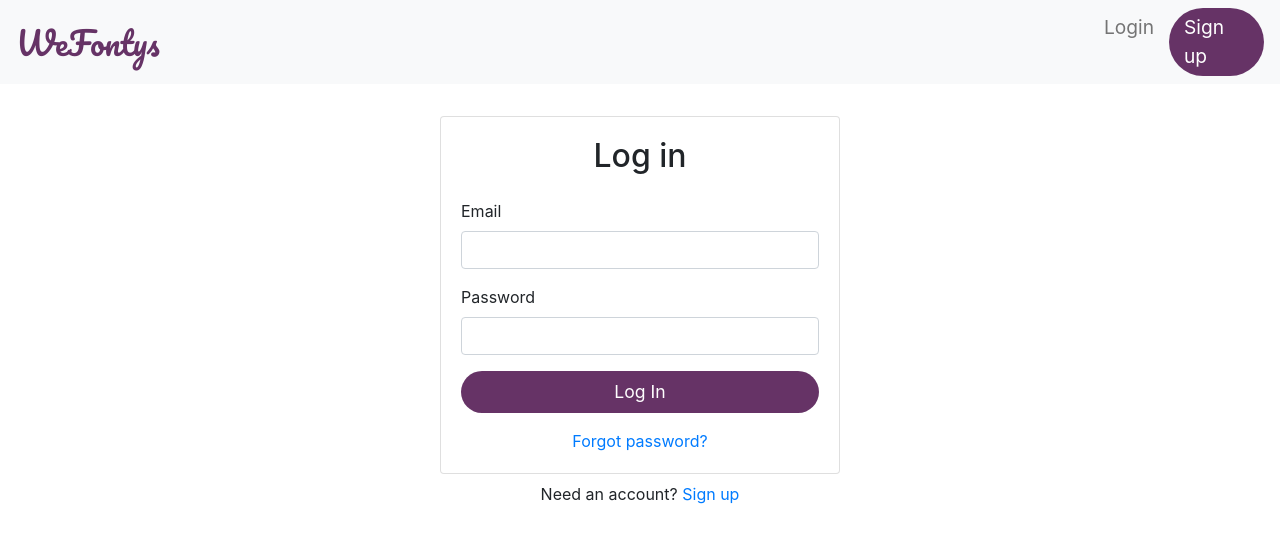
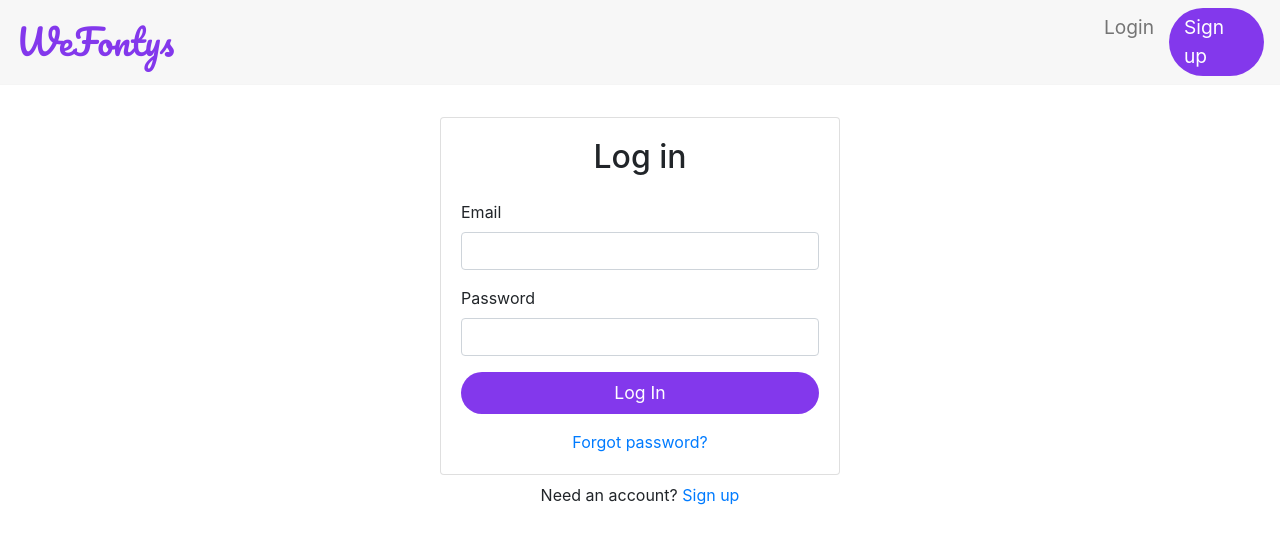
Before and after one commit to TinStay/DRAM-group, a React (Create React App) app in the folder we-fontys/: page /login in a window 1280 px wide. Shown: the top 544 px of the page. Built offline with nearby package versions, Linux system fonts and the light colour scheme; no server answers.

Commit message:
Changed discussion box bgc with light-gray scss variable

```diff
--- a/we-fontys/src/App.scss
+++ b/we-fontys/src/App.scss
@@ -17,6 +17,38 @@
 
   @media screen and (min-width: 992px) {
     padding: 0px;
+  }
+}
+
+.list-group {
+  background-color: inherit;
+  font-weight: 500;
+  // color: $fontys-purple;
+  // border: 2px solid $fontys-purple;
+
+  &:focus{
+    outline: none;
+    box-shadow: none;
+
+  }
+  &:active{
+    outline: none;
+    box-shadow: none;
+
+  }
+
+  .active{
+    background-color: $fontys-purple;
+    font-weight: 500;
+    // color: $fontys-purple;
+    border: 2px solid $fontys-purple;
+
+    &:focus{
+      outline: none;
+      box-shadow: none;
+
+    }
+
   }
 }
 
--- a/we-fontys/src/_variables.scss
+++ b/we-fontys/src/_variables.scss
@@ -2,7 +2,13 @@
 
 $logo-font-family: "Blackberry Jam","Pacifico", sans-serif;
 
-$fontys-purple: #663366;
-$fontys-purple-hover: #703970;
+// $fontys-purple: #663366;
+// $fontys-purple-hover: #703970;
+$fontys-purple: #8338ec;
+$fontys-purple-hover: #7a34db;
+
+$gray-light: #f7f7f7;
+$gray-light-border: #f5f5f5;
+
 
 $gray-image-border:  rgb(231, 231, 231);
--- a/we-fontys/src/components/Discussions/DiscussionBox.js
+++ b/we-fontys/src/components/Discussions/DiscussionBox.js
@@ -25,7 +25,7 @@ const DiscussionBox = (props) => {
   commentToBeDisplayed.splice(20, commentToBeDisplayed.length - 1);
 
   let discussionBoxClasses = [
-    "border rounded px-2 py-3 row",
+    "row px-2 py-3 mb-4 mx-0  rounded ",
     classes.dicussion_box,
   ];
 
--- a/we-fontys/src/components/Discussions/Discussions.js
+++ b/we-fontys/src/components/Discussions/Discussions.js
@@ -51,13 +51,13 @@ const Discussions = () => {
   return (
     <div className="row mt-3">
       <div className="col-md-3 side-menu ">
-        <Link to="/add-discussion" className="btn btn-primary my-3 btn-block">
+        <Link to="/add-discussion" className="btn btn-purple-rounded text-center my-3 btn-block">
           Add a discussion
         </Link>
         <Categories filterDiscussions={(e) => filterDiscussions(e.target.value)} filter={filter}/>
       </div>
       <div className="col-md-9">
-        <h1 className="mb-4">{filter} discussions</h1>
+        <h1 className="mt-2 mb-3">{filter} discussions</h1>
         <div className="discussions-list">
           {discussions.length !== 0 ? filteredDiscussions.map((discussion, idx) => {
             return <DiscussionBox
--- a/we-fontys/src/components/Discussions/Discussions.module.scss
+++ b/we-fontys/src/components/Discussions/Discussions.module.scss
@@ -1,5 +1,9 @@
+@import "../../variables";
+
 .dicussion_box {
-  margin: 25px 0;
+  box-sizing: border-box;
+  background-color: $gray-light;
+  border-bottom: 1px solid $gray-light-border;
 }
 
 .discussion_box_image {
--- a/we-fontys/src/components/Navbar/Navbar.js
+++ b/we-fontys/src/components/Navbar/Navbar.js
@@ -109,7 +109,7 @@ const Navigationbar = () => {
   }
 
   return (
-    <Navbar expanded={expanded} className="" bg="light" expand="lg">
+    <Navbar expanded={expanded} className={classes.navbar} expand="lg">
       <Link className={classes.logo} to="/">
         WeFontys
       </Link>
--- a/we-fontys/src/components/Navbar/Navbar.module.scss
+++ b/we-fontys/src/components/Navbar/Navbar.module.scss
@@ -1,7 +1,12 @@
 @import "../../variables";
 
+.navbar{
+  background-color: $gray-light;
+  border-bottom: 1px solid $gray-light-border;
+}
+
 .logo {
-  font-size: 2rem;
+  font-size: 2.2rem;
   font-weight: 500;
   font-family: $logo-font-family;
   color: $fontys-purple;
@@ -33,11 +38,11 @@
   color: white;
   font-size: 1.2rem;
   border-radius: 50px;
-  background-color: #663366;
+  background-color: $fontys-purple;
 
   &:hover {
     color: white;
-    background-color: #743a74;
+    background-color: $fontys-purple-hover;
     text-decoration: none;
   }
 }
--- a/we-fontys/src/components/User/Profile.js
+++ b/we-fontys/src/components/User/Profile.js
@@ -122,9 +122,9 @@ const Profile = (props) => {
                 </div>
               </div>
             </div>
-            <div class="col-12">
+            <div class="col-12 text-center">
               {props.match.params.id === currentUser.uid ? (
-                <div className="d-flex float-right mt-4">
+                <div className=" float-md-right mt-3">
                   <Button
                     variant="danger"
                     onClick={handleLogout}
```
Also changed, not shown: 1 other file (tests, documents, lock files or other folders).
